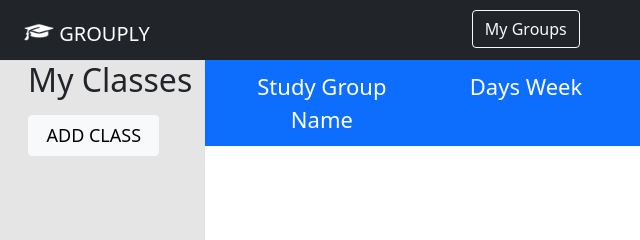
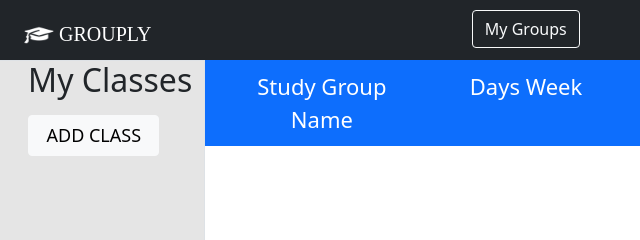
Before and after one commit to smwallace949/cs326-team-sigma, a website: page home.html in a window 1280 px wide. Shown: the top 240 px of the page, 0-640 px from the left. Drawn offline with nearby package versions, Linux system fonts and the light colour scheme; no server answers.

Commit message:
Format Brand Name Font-Family to TNR

```diff
--- a/main.css
+++ b/main.css
@@ -1,4 +1,8 @@
 /*Navigation Bar*/
+#brand-name {
+    font-family:'Times New Roman', Times, serif
+}
+
 #navigation-bar {
     background-color: #212529;
     padding-top: 10px;
```
